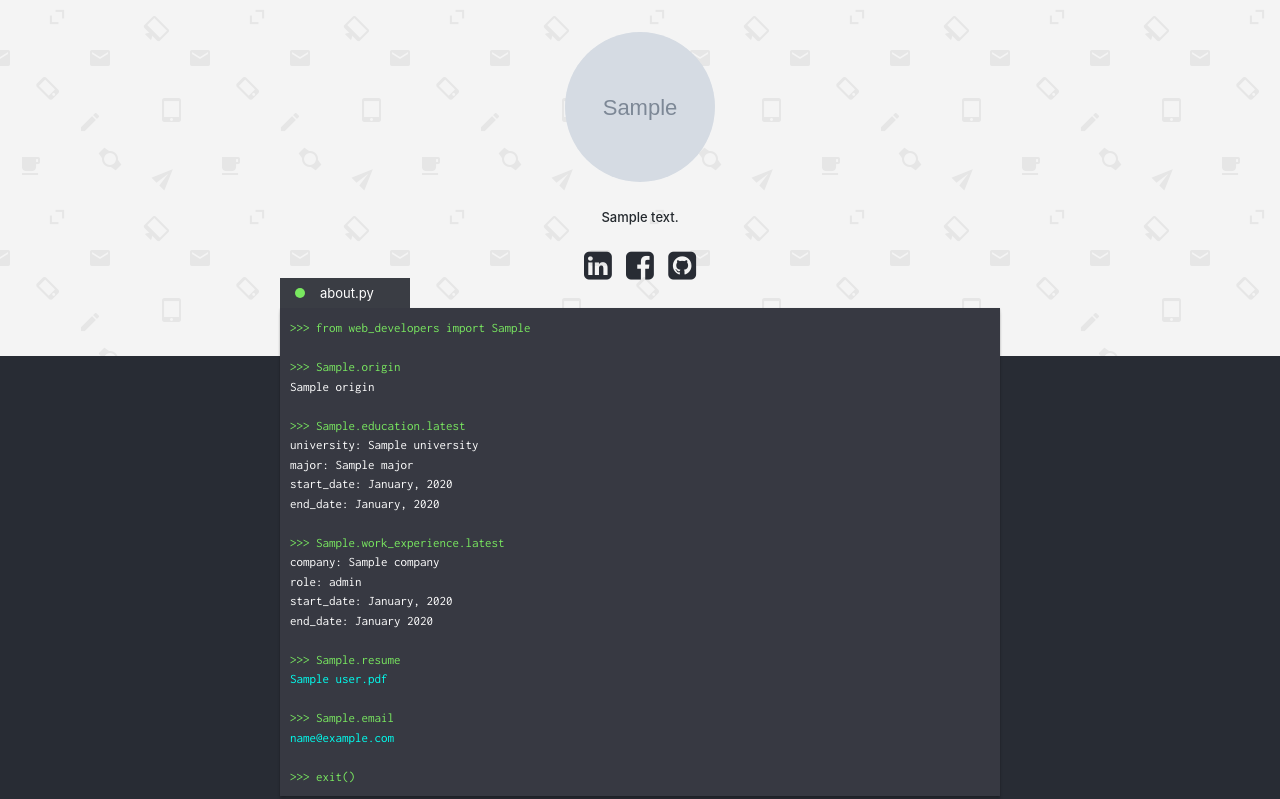
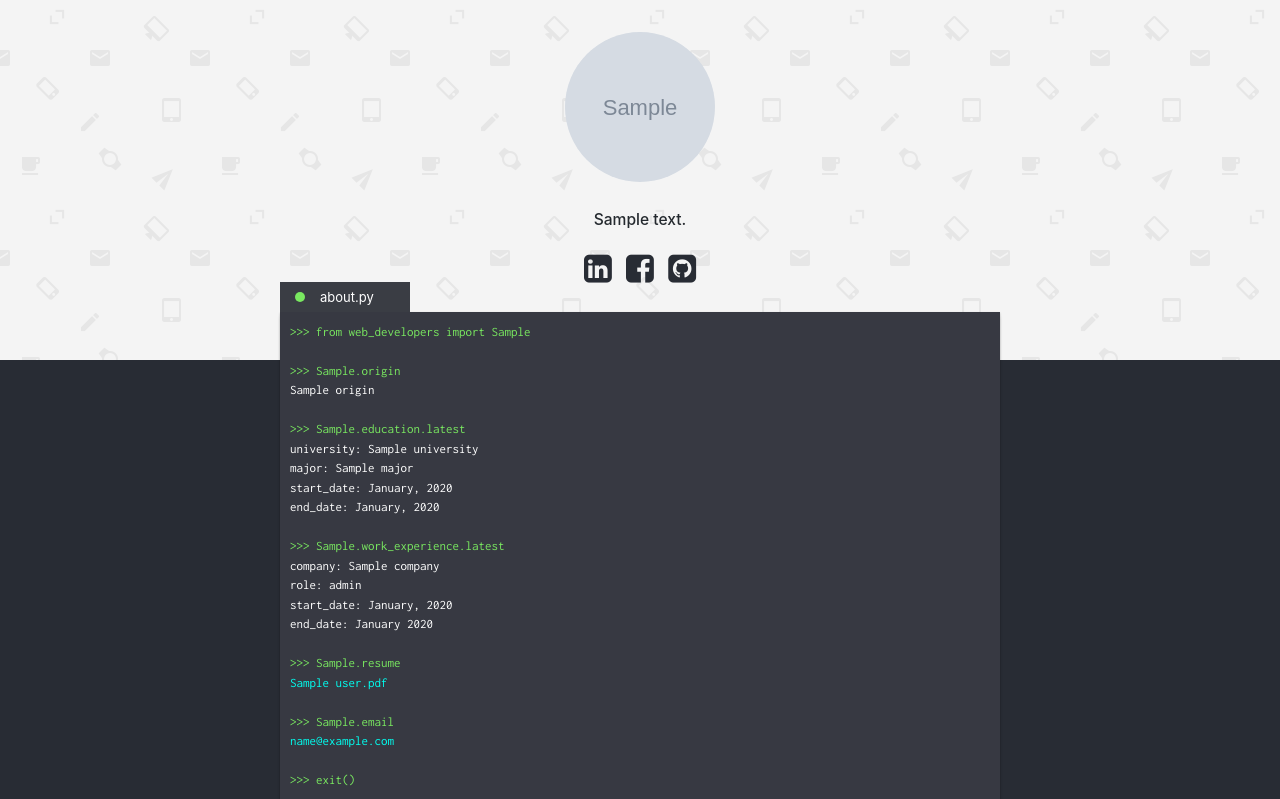
Before and after one commit to andreilozhkin/personal-portfolio, a Django app: template templates/main/index.html in a window 1280 px wide. Shown: the part 46-845 px from the top of the page. Run offline with Django 3.2, Linux system fonts and the light colour scheme; the template is opened without the code that fills it: most values are stand-ins (such as "Sample title", 1, 10 or a date in 2020).

Commit message:
Change hero message font-size

```diff
--- a/static/main/css/style.css
+++ b/static/main/css/style.css
@@ -184,7 +184,7 @@ a {
 
 .hero__message {
   font-weight: 500;
-  font-size: 1rem;
+  font-size: 1.2rem;
 }
 
 .avatar {
```
